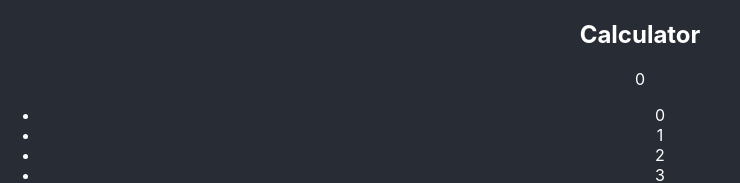
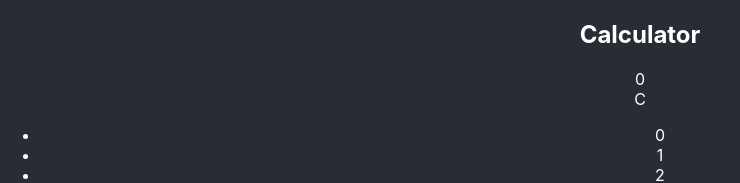
Before and after one commit to tothricsaj/calculator, a React (Create React App) app: page / in a window 1280 px wide. Shown: the top 183 px of the page, without its empty margins (0-740 px from the left). Built offline with nearby package versions, Linux system fonts and the light colour scheme.

Commit message:
empytOperandusStaff by C button

```diff
--- a/src/App.js
+++ b/src/App.js
@@ -17,7 +17,7 @@ class App extends React.Component{
 
     this.renderElements = this.renderElements.bind(this)
     this.operate = this.operate.bind(this)
-    // this.setElementsToOperate = this.setElementsToOperate.bind(this)
+    this.emptyOperandusStaff = this.emptyOperandusStaff.bind(this)
   }
 
   renderElements(arr=[], elemClass='defaultClass') {
@@ -104,7 +104,17 @@ class App extends React.Component{
     this.setState({...this.state, result: tmp})
   }
 
-
+  emptyOperandusStaff() {
+    this.setState({
+      ...this.state,
+      ...{
+        leftOperandus: null,
+        rightOperandus: null,
+        operandusDigits: [],
+        operator: ''
+      }
+    })
+  }
 
   render() {
     return (
@@ -112,6 +122,7 @@ class App extends React.Component{
         <h2>Calculator</h2>
         <div className="calc">
         <div className="calcDisplay">{this.state.result}</div>
+          <div onClick={this.emptyOperandusStaff}>C</div>
           <ul className="calcNumbersWrapper">{this.renderElements(this.state.numbers, 'calcNumber')}</ul>
           <ul className="calcOperatorsWrapper">{this.renderElements(this.state.operators, 'calcOperator')}</ul>
         </div>
```
